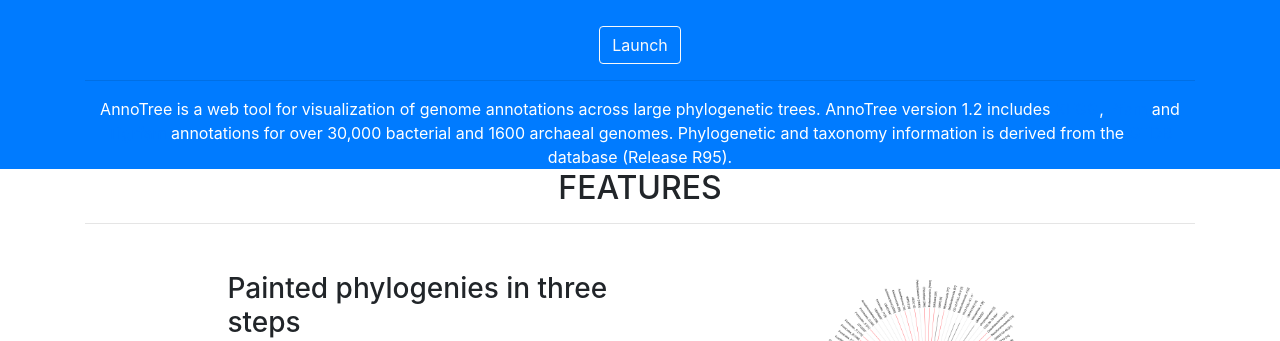
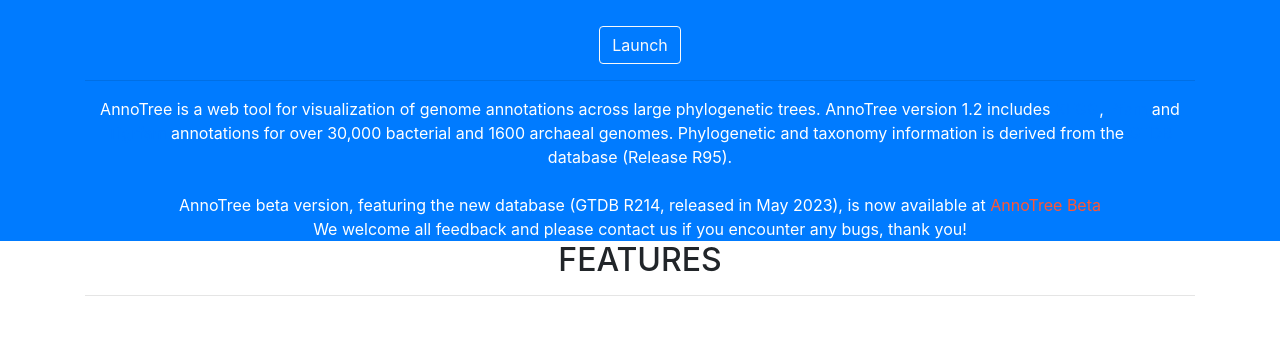
Before and after one commit to SteveTangent/AnnoTreeLanding, a website with bundled scripts: page index.html in a window 1280 px wide. Shown: the part 422-763 px from the top of the page. Built offline with nearby package versions, Linux system fonts and the light colour scheme; files whose address does not match are found by name.

Commit message:
add test server to Annotree

```diff
--- a/index.html
+++ b/index.html
@@ -75,7 +75,15 @@
 -->
         <hr class="star-light">
         <div class="mx-auto" id="project-about">
-          <p class="fontweight-light mb-0">AnnoTree is a web tool for visualization of genome annotations across large phylogenetic trees. AnnoTree version 1.2 includes <a href="https://www.genome.jp/kegg/" rel="nofollow">KEGG</a>, <a href="https://pfam.xfam.org/" rel="nofollow">Pfam</a> and <a href="https://www.jcvi.org/tigrfams" rel="nofollow">Tigrfam</a> annotations for over 30,000 bacterial and 1600 archaeal genomes. Phylogenetic and taxonomy information is derived from the <a href="http://gtdb.ecogenomic.org/" rel="nofollow">GTDB</a> database (Release R95).</p>
+          <p class="fontweight-light mb-0">AnnoTree is a web tool for visualization of genome annotations across large phylogenetic trees. AnnoTree version 1.2 includes <a href="https://www.genome.jp/kegg/" rel="nofollow">KEGG</a>, <a href="https://pfam.xfam.org/" rel="nofollow">Pfam</a> and <a href="https://www.jcvi.org/tigrfams" rel="nofollow">Tigrfam</a>
+            annotations for over 30,000 bacterial and 1600 archaeal genomes. Phylogenetic and taxonomy information is derived from the
+            <a href="http://gtdb.ecogenomic.org/" rel="nofollow">GTDB</a> database (Release R95).
+
+            <br>
+            <br> AnnoTree beta version, featuring the new database (GTDB R214, released in May 2023), is now available at
+            <a href="http://20.151.176.175/annotree/app/" rel="nofollow" style="color: #FF5733;" >AnnoTree Beta</a>
+            <br> We welcome all feedback and please contact us if you encounter any bugs, thank you!
+          </p>
 <!--
           <p class="fontweight-light mb-0">Future releases will include additional types of functional annotations and expand the phylogenomic framework to Eukaryotes.</p>
 -->
```
